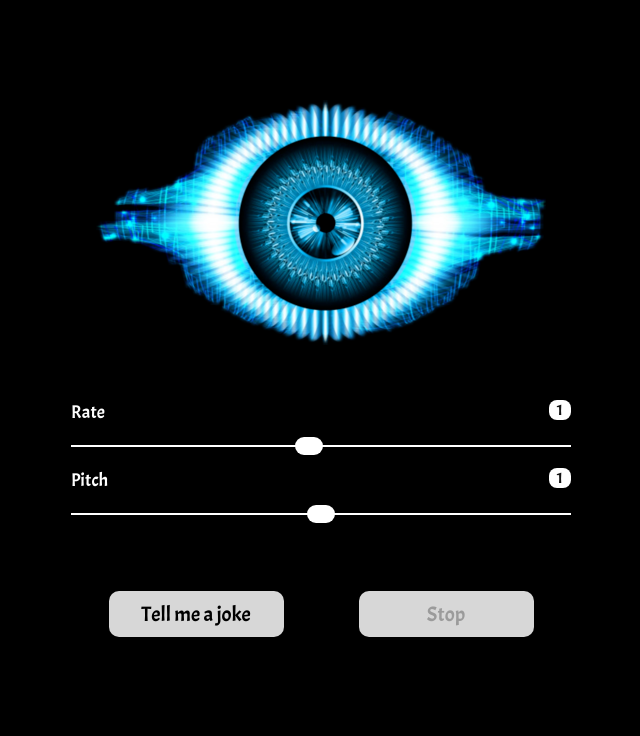
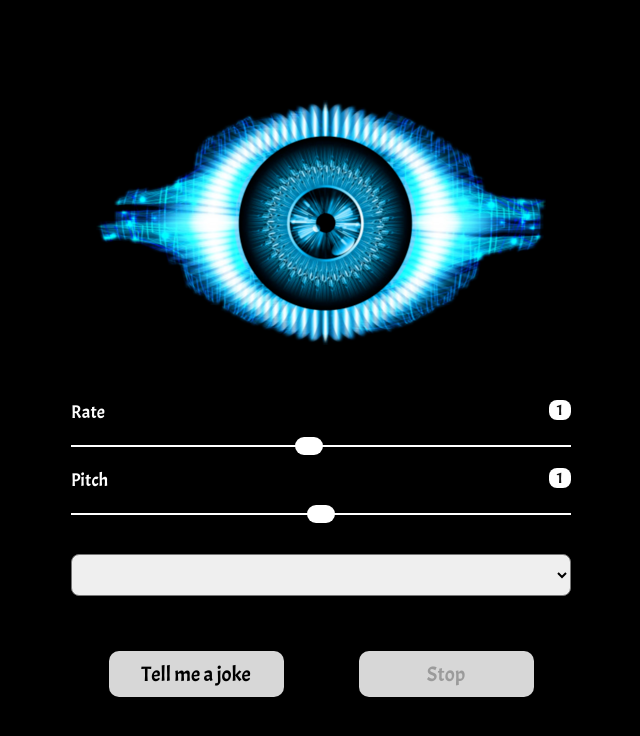
Before and after one commit to AdrianoCng/Joker, a React (Create React App) app: page / in a window 1280 px wide. Shown: the top 736 px of the page, without its empty margins (319-959 px from the left). Built offline with nearby package versions, Linux system fonts and the light colour scheme.

Commit message:
add select dropdown for voices

```diff
--- a/src/App.js
+++ b/src/App.js
@@ -1,4 +1,4 @@
-import { useRef, useState } from "react";
+import { useEffect, useRef, useState } from "react";
 import axios from "axios";
 
 import * as Styles from "./styles";
@@ -11,6 +11,8 @@ const App = () => {
 
   const [rate, setRate] = useState(1);
   const [pitch, setPitch] = useState(1);
+  const [voicesList, setVoiceslist] = useState([]);
+  const [voiceSelected, setVoiceSelected] = useState();
   const [isSpeaking, setIsSpeaking] = useState(false);
 
   const tellJoke = async () => {
@@ -25,12 +27,37 @@ const App = () => {
       utterance.text = data.joke;
       utterance.pitch = pitch;
       utterance.rate = rate;
+      utterance.voice = voiceSelected;
     } catch (error) {
       utterance.text = "Sorry, I am not in the mood today. Try again later";
     } finally {
       Synth.current.speak(utterance);
     }
   }
+
+  const handleVoiceChange = event => {
+    const voiceName = event.target.value;
+
+    const voice = voicesList.find(voice => voice.name === voiceName)
+
+    setVoiceSelected(voice);
+  }
+
+  // Populate List of voices available when first render
+  useEffect(() => {
+    const getVoices = () => {
+      const voices = Synth.current.getVoices().filter(voice => voice.lang.substring(0, 2) === "en");
+
+      setVoiceslist(voices);
+    }
+
+    // Firefox doesn't support SpeechSynthesis.onVoiceChanged and will just return a list of voices, so we can just call the function here
+    getVoices();
+    // For Chrome we need to wait for the onVoiceChanged event to fire before we can populate the list, so we set an event listener on the SpeechSynthesis.onvoiceschanged property
+    if (Synth.current.onvoiceschanged !== undefined) {
+      Synth.current.onvoiceschanged = getVoices
+    }
+  }, [])
 
   return (
     <>
@@ -54,6 +81,13 @@ const App = () => {
           <input id="pitch" type="range" min="0" max="2" value={pitch} onChange={e => setPitch(e.target.value)} step="0.1" />
         </div>
 
+        {/* Select input */}
+        <Styles.Select>
+          <select onChange={handleVoiceChange}>
+            {voicesList.map(voice => <option key={voice.name}>{voice.name}</option>)}
+          </select>
+        </Styles.Select>
+
         <div className="buttons-container">
           <button disabled={isSpeaking} onClick={tellJoke}>Tell me a joke</button>
           <button disabled={!isSpeaking} onClick={() => Synth.current.cancel()}>Stop</button>
--- a/src/styles.js
+++ b/src/styles.js
@@ -167,7 +167,19 @@ const Form = styled.div`
   }
 `;
 
+const Select = styled.div`
+  select {
+    height: 42px;
+    border-radius: 8px;
+    width: 100%;
+    margin-top: 18px;
+    font-size: 1.08rem;
+    padding: 0 12px;
+  }
+`;
+
 export {
-    GlobalStyles,
-    Form
+  GlobalStyles,
+  Form,
+  Select
 }
```
